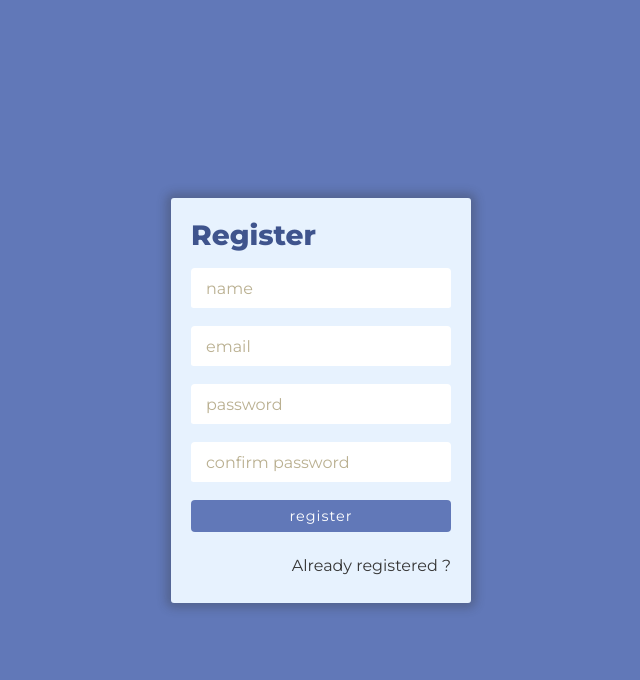
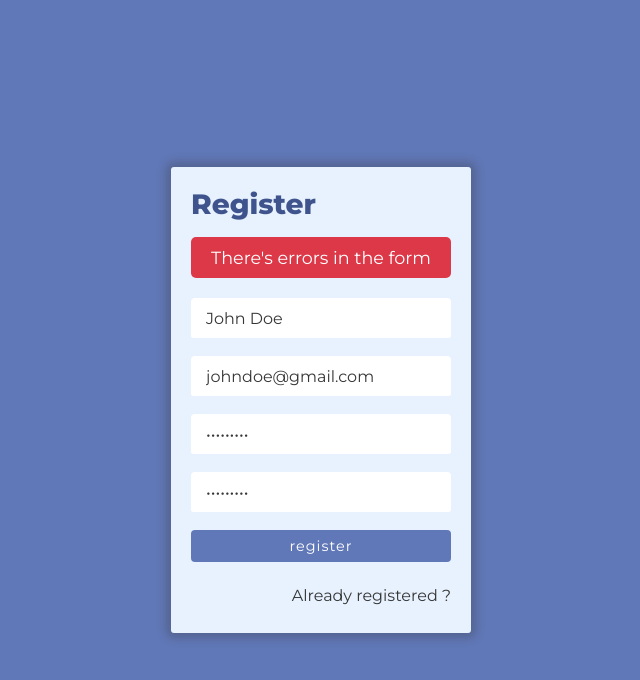
Before and after one commit to qbixmex/Journal-App, a React (Create React App) app: page /auth/register in a window 1280 px wide. Shown: the top 680 px of the page, without its empty margins (319-959 px from the left). Built offline with nearby package versions, Linux system fonts and the light colour scheme.

Commit message:
Form Validation

```diff
--- a/package.json
+++ b/package.json
@@ -28,6 +28,7 @@
     "redux-thunk": "^2.4.1",
     "sass": "^1.47.0",
     "typescript": "^4.4.2",
+    "validator": "^13.7.0",
     "web-vitals": "^2.1.0"
   },
   "scripts": {
@@ -58,6 +59,7 @@
   "devDependencies": {
     "@testing-library/react-hooks": "^7.0.2",
     "@types/enzyme": "^3.10.11",
+    "@types/validator": "^13.7.1",
     "@types/webpack-env": "^1.16.3",
     "enzyme": "^3.11.0",
     "enzyme-to-json": "^3.6.2",
--- a/src/Components/Auth/LoginScreen.tsx
+++ b/src/Components/Auth/LoginScreen.tsx
@@ -16,7 +16,7 @@ const LoginScreen = () => {
 
   const { handleInputChange, email, password } = useForm<Login>( initialState );
 
-  const handleLogin = (event : FormEvent<HTMLFormElement>) => {
+  const handleLogin = (event: FormEvent<HTMLFormElement>) => {
     event.preventDefault();
     dispatch( startLoginEmailPassword( email, password ) );
   };
--- a/src/Components/Auth/RegisterScreen.tsx
+++ b/src/Components/Auth/RegisterScreen.tsx
@@ -1,11 +1,94 @@
+import { FormEvent } from "react";
 import { Link } from "react-router-dom";
+import validator from 'validator';
+
+import { Register } from "../../Types";
+import useForm from "../../Hooks/useForm";
 
 const RegisterScreen = () => {
+
+  const initialState: Register = {
+    name: "John Doe",
+    email: "johndoe@gmail.com",
+    password: "123456789",
+    password_confirmation: "123456789"
+  };
+
+  const {
+    handleInputChange,
+    name,
+    email,
+    password,
+    password_confirmation
+  } = useForm<Register>( initialState );
+
+  const handleRegister = (event: FormEvent<HTMLFormElement>) => {
+    event.preventDefault();
+
+    if( isFormValid() ) {
+      console.log({ name, email, password, password_confirmation })
+    }
+
+  };
+
+  const isFormValid = (): boolean => {
+    if ( name.trim().length === 0 ) {
+      console.warn("Name is required !");
+      return false;
+    }
+
+    else if ( name.trim().length < 2 ) {
+      console.warn("Name must be at least 3 characters long !");
+      return false;
+    }
+
+    else if ( !validator.isEmail( email ) ) {
+      console.warn("Email is not valid!");
+      return false;
+    }
+
+    else if ( email.trim().length === 0 ) {
+      console.warn("Email is required !");
+      return false;
+    }
+
+    else if ( password.trim().length === 0 ) {
+      console.warn("Password is required !");
+      return false;
+    }
+
+    else if ( password.trim().length < 8 ) {
+      console.warn("Password must be at least 8 characters long!");
+      return false;
+    }
+
+    else if ( password_confirmation.trim().length === 0 ) {
+      console.warn("Password must be at least 8 characters long !");
+      return false;
+    }
+
+    else if ( password_confirmation.trim().length < 8 ) {
+      console.warn("Password Confirmation must be at least 8 characters long !");
+      return false;
+    }
+
+    else if (password !== password_confirmation) {
+      console.warn("Password and Password Confirmation do not match !");
+      return false;
+    }
+
+    return true;
+  };
+
   return (
     <div className="animate__animated animate__fadeIn">
      <h1 className="auth__title">Register</h1>
 
-     <form>
+     <form onSubmit={ handleRegister }>
+
+       <div className="auth__alert-error">
+        <p>There's errors in the form</p>
+       </div>
 
       <input
         id="name"
@@ -15,6 +98,8 @@ const RegisterScreen = () => {
         placeholder="name"
         autoCorrect="off"
         autoComplete="off"
+        value={ name }
+        onChange={ handleInputChange }
       />
 
       <input
@@ -25,6 +110,8 @@ const RegisterScreen = () => {
         placeholder="email"
         autoCorrect="off"
         autoComplete="off"
+        value={ email }
+        onChange={ handleInputChange }
       />
 
       <input
@@ -34,6 +121,8 @@ const RegisterScreen = () => {
         name="password"
         placeholder="password"
         autoCorrect="off"
+        value={ password }
+        onChange={ handleInputChange }
       />
 
       <input
@@ -43,6 +132,8 @@ const RegisterScreen = () => {
         name="password_confirmation"
         placeholder="confirm password"
         autoCorrect="off"
+        value={ password_confirmation }
+        onChange={ handleInputChange }
       />
 
       <button
--- a/src/Styles/Components/_auth.scss
+++ b/src/Styles/Components/_auth.scss
@@ -62,7 +62,7 @@
     color: $white;
     display: flex;
     justify-content: center;
-    margin-bottom: 10px;
-    padding: 5px;
+    margin-bottom: 20px;
+    padding: 10px 5px;
   }
 }
--- a/src/Styles/_utilities.scss
+++ b/src/Styles/_utilities.scss
@@ -8,6 +8,10 @@
 
 .text-left {
   text-align: left;
+}
+
+.bold {
+  font-weight: bold;
 }
 
 .m-0 {
```
Also changed, not shown: src/Types/index.tsx (+7 -0 lines), 1 other file (tests, documents, lock files or other folders).
